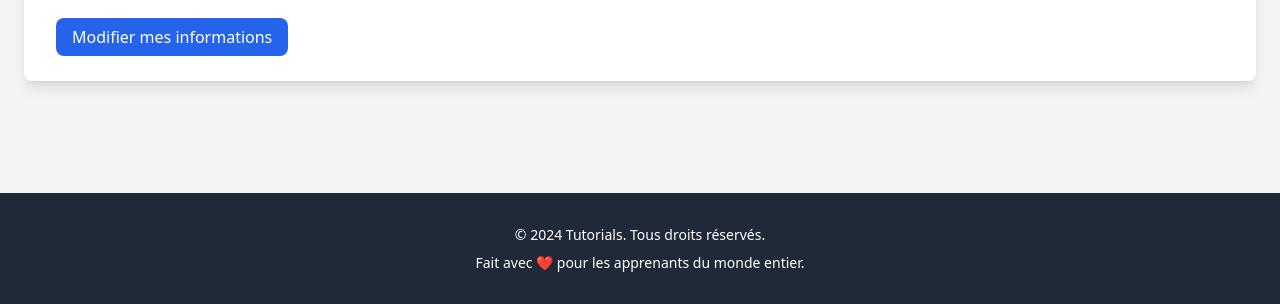
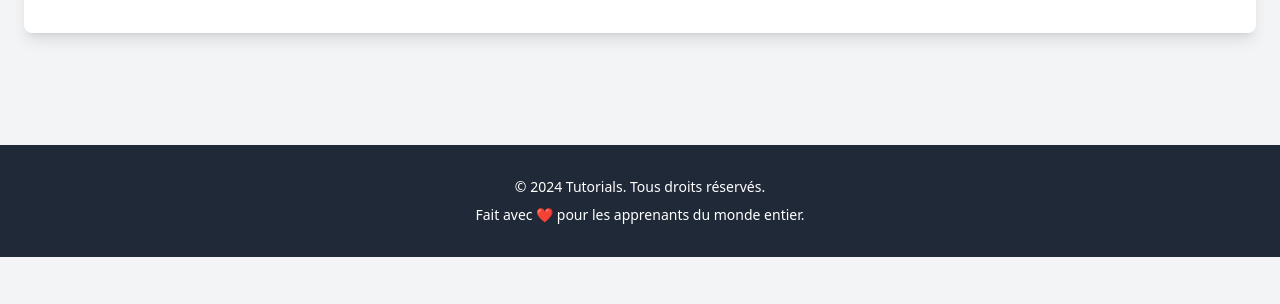
Before and after one commit to Wixkun/symfony_tutorials, a Symfony app: template templates/profile/profile.html.twig in a window 1280 px wide. Shown: the part 423-727 px from the top of the page. Run offline with Twig, Linux system fonts and the light colour scheme; the template is opened without the code that fills it, so the values that code supplies are empty; some libraries are stand-ins or nearby versions.

Commit message:
crudOnly4Admin

```diff
--- a/templates/profile/profile.html.twig
+++ b/templates/profile/profile.html.twig
@@ -31,12 +31,6 @@
             <p class="text-gray-600"><strong>Email :</strong> {{ app.user.email }}</p>
             <p class="text-gray-600"><strong>Nom d'utilisateur :</strong> {{ app.user.username }}</p>
             <p class="text-gray-600"><strong>Rôles :</strong> {{ app.user.roles | join(', ') }}</p>
-
-            <div class="mt-6">
-                <a href="#" class="bg-blue-600 text-white px-4 py-2 rounded-lg hover:bg-blue-500 transition">
-                    Modifier mes informations
-                </a>
-            </div>
         </div>
     </main>
 
```
